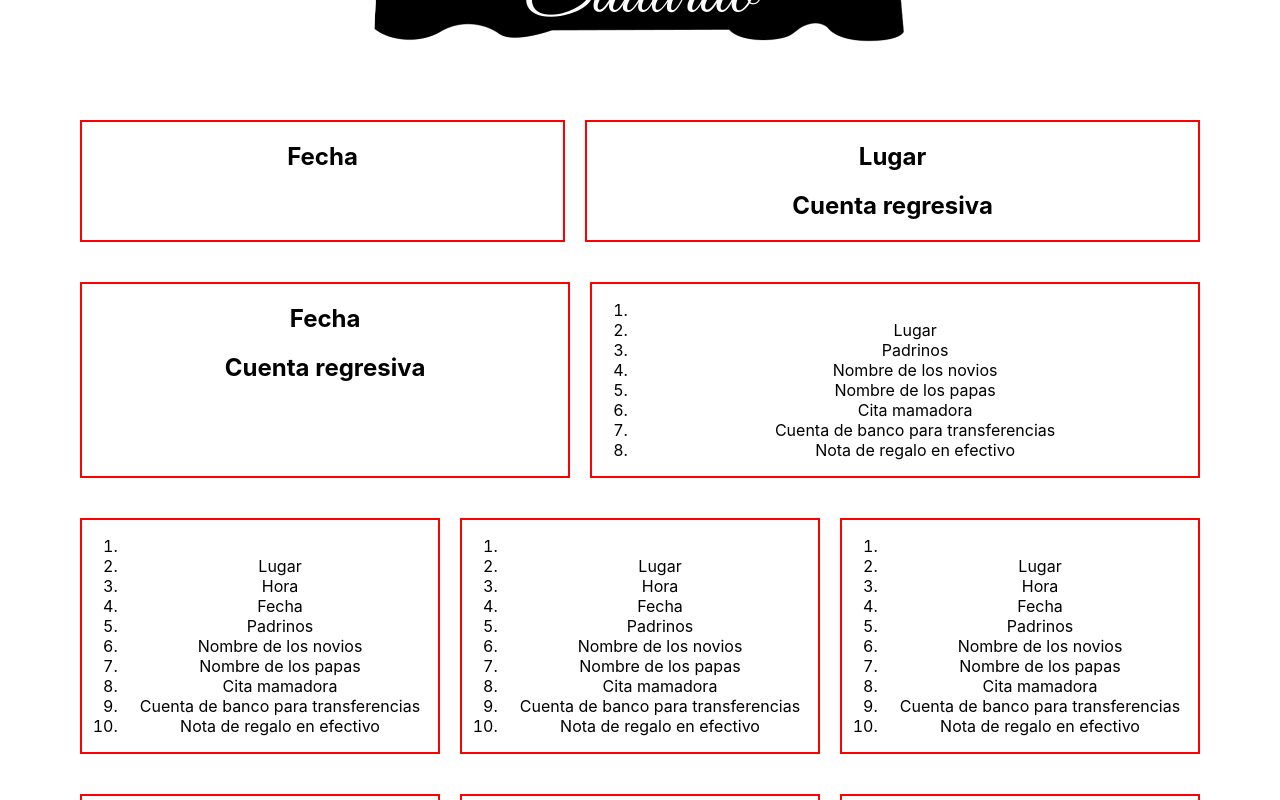
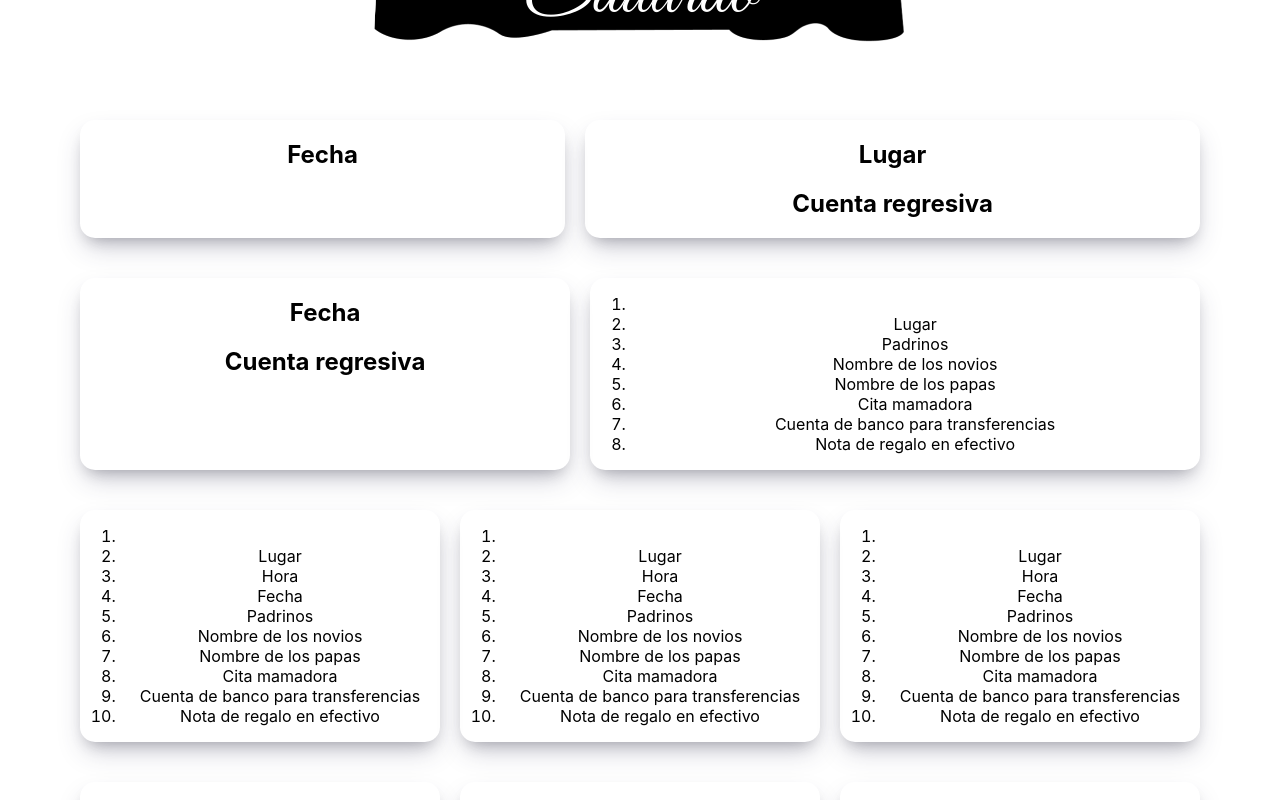
Before and after one commit to Sage2506/WeedingInvitation, a React (Create React App) app: page / in a window 1280 px wide. Shown: the part 800-1600 px from the top of the page. Built offline with nearby package versions, Linux system fonts and the light colour scheme.

Commit message:
shadow box designed

```diff
--- a/src/App.scss
+++ b/src/App.scss
@@ -56,7 +56,9 @@
 }
 
 .markElement {
-  border: solid 2px red;
+
+  border-radius: 15px;
+  box-shadow: rgba(50, 50, 93, 0.25) 0px 13px 27px -5px, rgba(0, 0, 0, 0.3) 0px 8px 16px -8px;
 }
 
 .tick {
```
